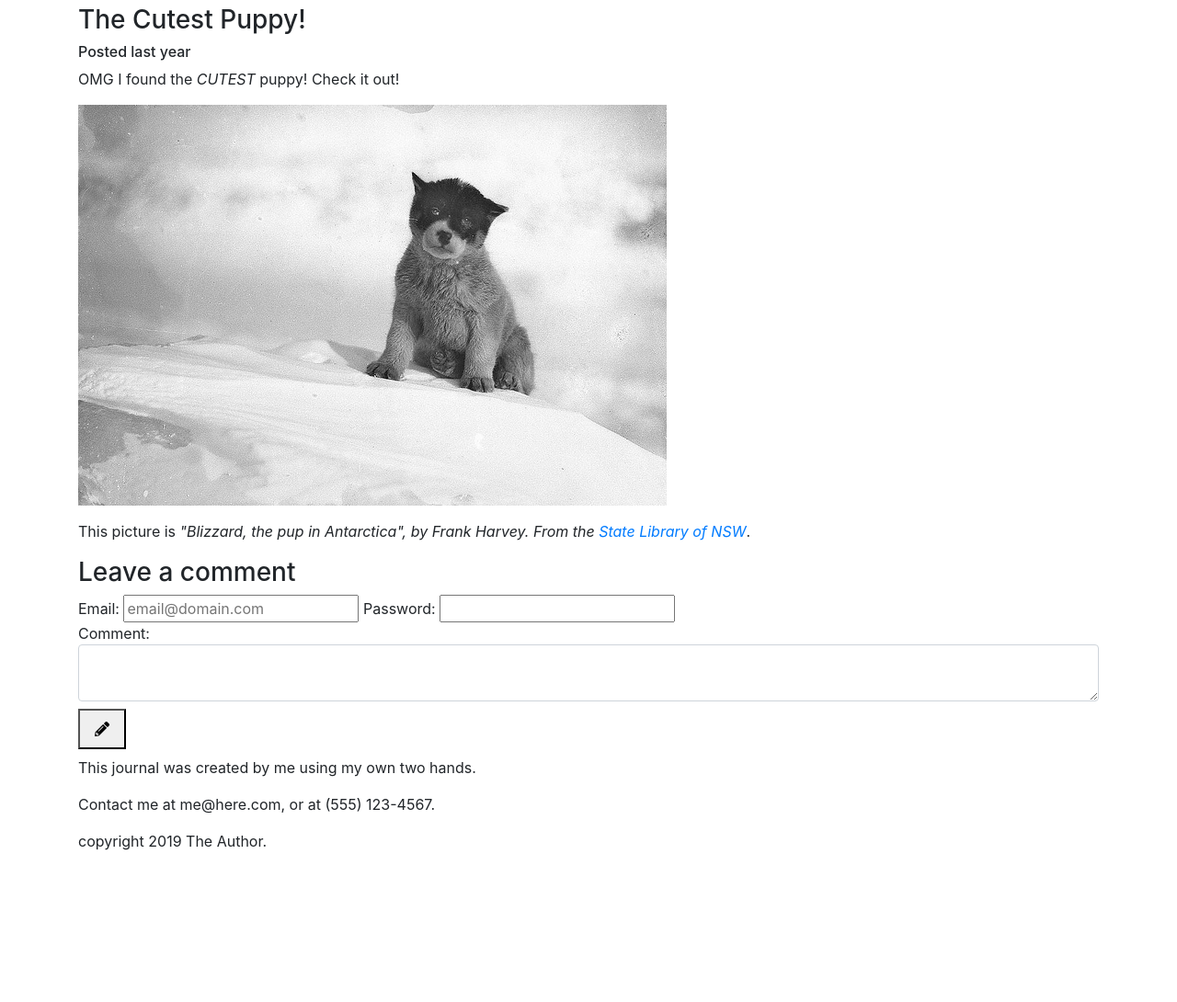
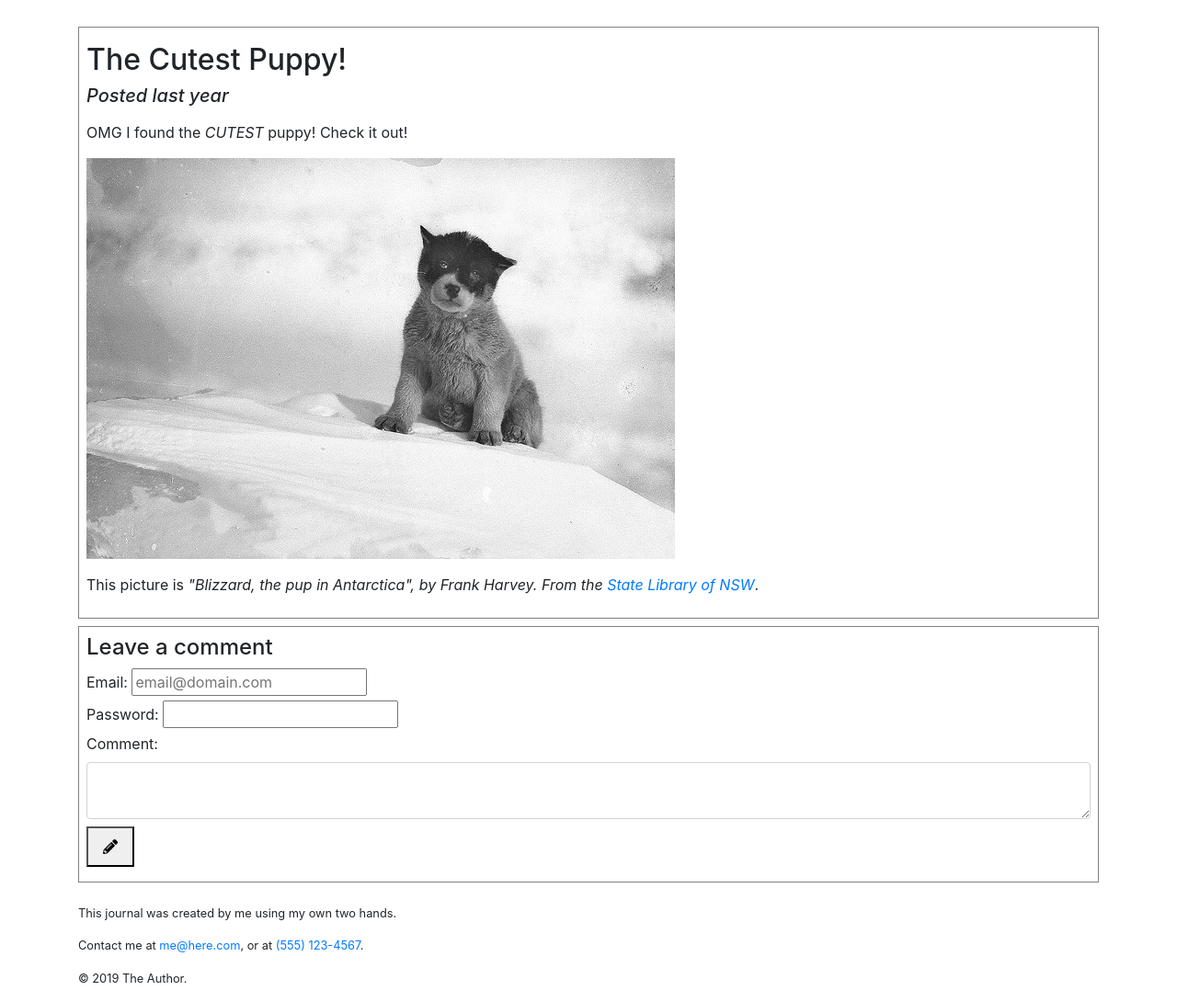
Before and after one commit to info340a-wi24/problem-set-02-kinachong, a website: page problem-a/index.html in a window 1280 px wide. Shown: the part 91-1181 px from the top of the page at 92% size. Before the commit the page ends 1034 px from the top, so only its background shows below. Drawn offline with nearby package versions, Linux system fonts and the light colour scheme.

Commit message:
problem a

```diff
--- a/package.json
+++ b/package.json
@@ -13,5 +13,8 @@
     "css": "^3.0.0",
     "inline-css": "^4.0.2",
     "jest-style-matchers": "^0.1.3"
+  },
+  "dependencies": {
+    "lodash": "^4.17.21"
   }
 }
--- a/problem-a/index.html
+++ b/problem-a/index.html
@@ -9,43 +9,58 @@
 </head>
 <body class="container">
 
+<header>
   <!-- Page Title -->
   <h1>My Photo Journal</h1>
   <p>A collection of photographs I like, updated daily</p>
+</header>
 
+<main>
+  <section>
+  <header>
+  <!-- Image Post -->
+  <h2>The Cutest Puppy!</h2>
+  <time datetime="2021-09-01">
+    <p class="time-posted">Posted last year</p>
+  </time>
+  </header>
 
-  <!-- Image Post -->
-  <h3>The Cutest Puppy!</h3>
-  <h6>Posted last year</h6>
+  <p>OMG I found the <em>CUTEST</em> puppy! Check it out!</p>
+  <p>
+    <img src="img/2959326615_af04f9878a_z.jpg" alt="A cute puppy">
+  </p>
+  <p>This picture is <cite>"Blizzard, the pup in Antarctica", by Frank Harvey. From the <a href="https://www.flickr.com/photos/statelibraryofnsw/2959326615/">State Library of NSW</a></cite>.</p>
+</section>
 
-  <p>OMG I found the <i>CUTEST</i> puppy! Check it out!</p>
-  <p>
-    <img src="img/2959326615_af04f9878a_z.jpg">
-  </p>
-  <p>This picture is <i>"Blizzard, the pup in Antarctica", by Frank Harvey. From the <a href="https://www.flickr.com/photos/statelibraryofnsw/2959326615/">State Library of NSW</a></i>.</p>
-
-
+<section>
   <!-- Comment Form -->
   <form>
-    <h3>Leave a comment</h3>
+    <h2 class="text-small">Leave a comment</h2>
     <div>
-      Email: <input id="email_input" placeholder="email@domain.com">
-      Password: <input id="password_input">
+      <label for="email_input">Email:</label>
+          <input name="email" type="email" id="email_input" placeholder="email@domain.com">
+        </div>
+        <div>
+          <label for="password_input">Password: </label>
+            <input name="password" type="password" id="password_input">
     </div>
     <div>
-      Comment:
-      <textarea class="form-control" id="comment_field"></textarea>
+      <label for="comment_field">Comment:</label>
+          <textarea name="comment" class="form-control" id="comment_field"></textarea>
     </div>
-    <button type="submit"><i class="fas fa-pencil-alt"></i></button>
+    <button type="submit"><i aria-label="Submit" class="fas fa-pencil-alt"></i></button>
   </form>
+</section>
+</main>
 
-
+<footer>
   <!-- Author Info -->
   <p>This journal was created by me using my own two hands.</p>
-  <p>
-    Contact me at me@here.com, or at (555) 123-4567.
-  </p>
-  <p>copyright 2019 The Author.</p>
+  <address>
+    Contact me at <a href="mailto:me@here.com">me@here.com</a>, or at <a href="tel:+5551234567">(555) 123-4567</a>.
+  </address>
+  <p> &copy; 2019 The Author.</p>
 
+</footer>
 </body>
 </html>
```
Also changed, not shown: 2 other files.
